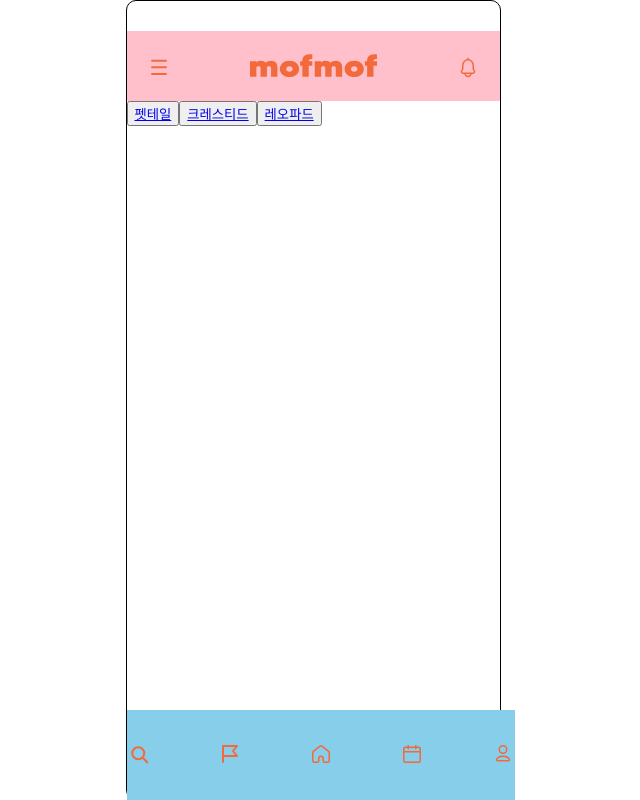
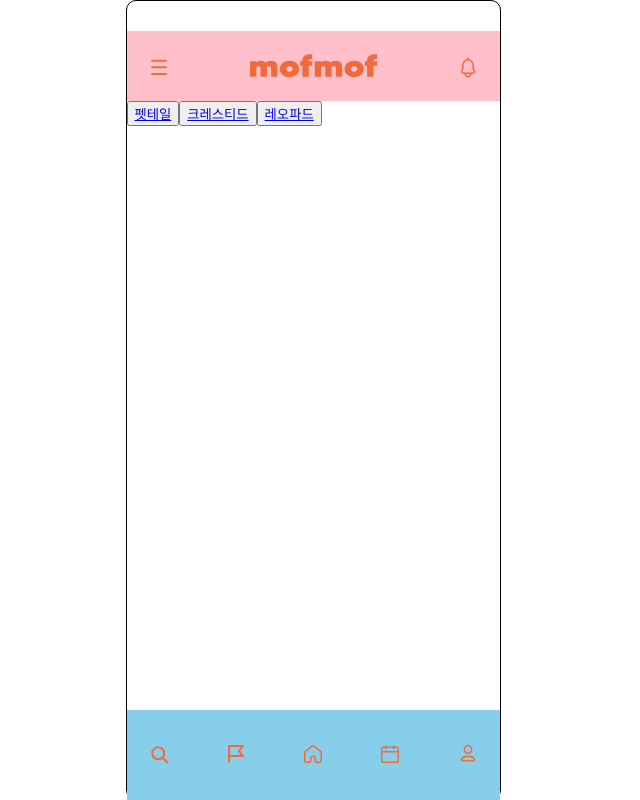
Before and after one commit to LIKELION4-MofMof/MofMof, a React (Create React App) app: page / in a window 1280 px wide. Shown: the whole page, without its empty margins (327-967 px from the left). Built offline with nearby package versions, Linux system fonts and the light colour scheme.

Commit message:
[chore] Navigation 스타일 컴포넌트 파일 분리

```diff
--- a/src/components/common/Navigation/Navigation.jsx
+++ b/src/components/common/Navigation/Navigation.jsx
@@ -1,22 +1,5 @@
+import { Nav, Lists, IconWrapper } from "components/common/Navigation/Navigation.styled";
 
-import styled from "styled-components";
-
-const Nav = styled.nav`
-`
-
-const Lists = styled.ul`
-  display: flex;
-  justify-content: space-between;
-  align-items: center;
-  height: 90px;
-  width: 388px;
-  position: fixed;
-  bottom: 0;
-  background: skyblue;
-`
-
-const IconWrapper = styled.div`
-`
 
 const navLists = [
   {
--- /dev/null
+++ b/src/components/common/Navigation/Navigation.styled.jsx
@@ -0,0 +1,20 @@
+import styled from "styled-components/macro"
+
+export const Nav = styled.nav`
+`
+
+export const Lists = styled.ul`
+  display: flex;
+  justify-content: space-between;
+  align-items: center;
+  height: 90px;
+  width: 373px;
+  position: fixed;
+  bottom: 0;
+  background: skyblue;
+  padding: 0 20px;
+  margin-top: 10px;
+`
+
+export const IconWrapper = styled.div`
+`
```
